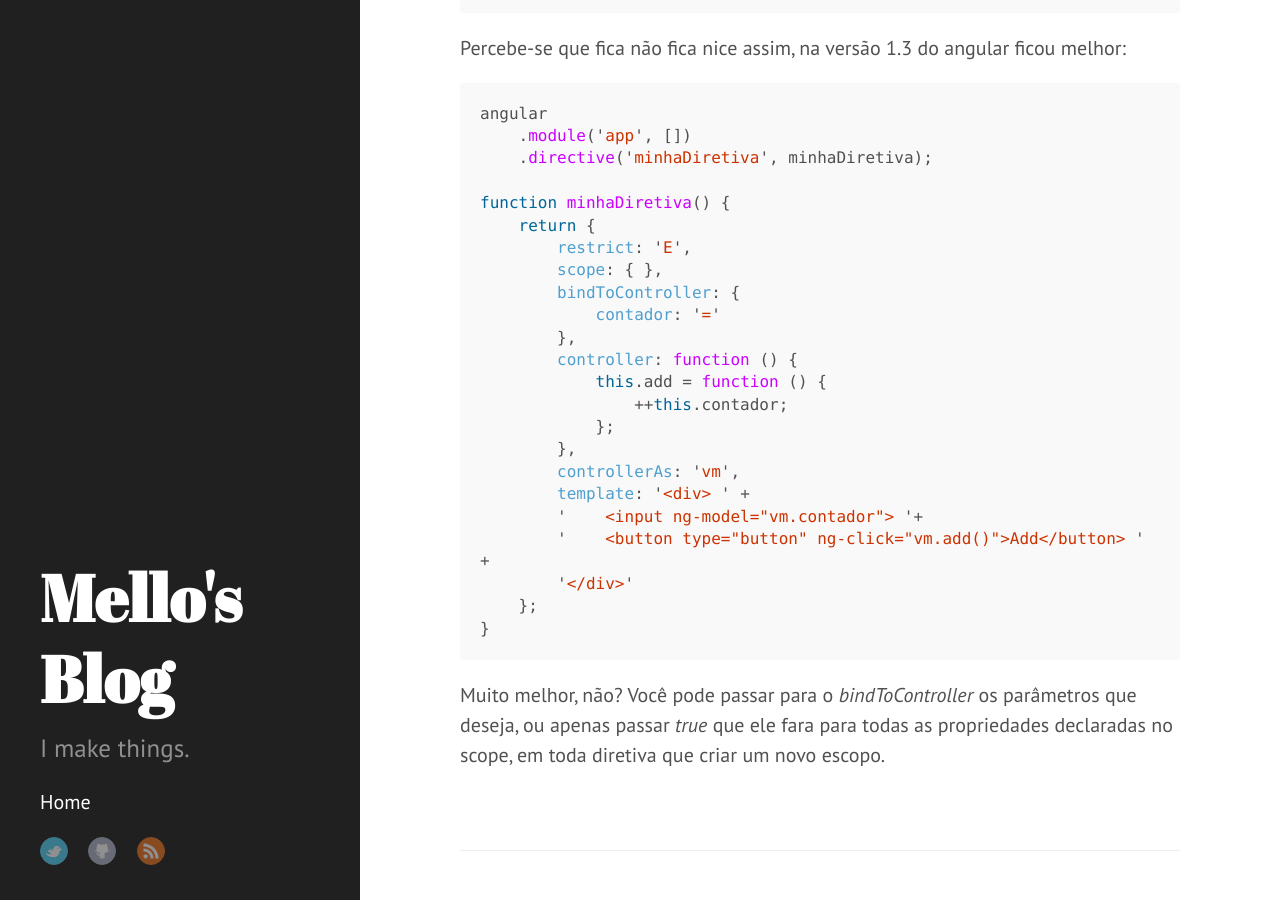
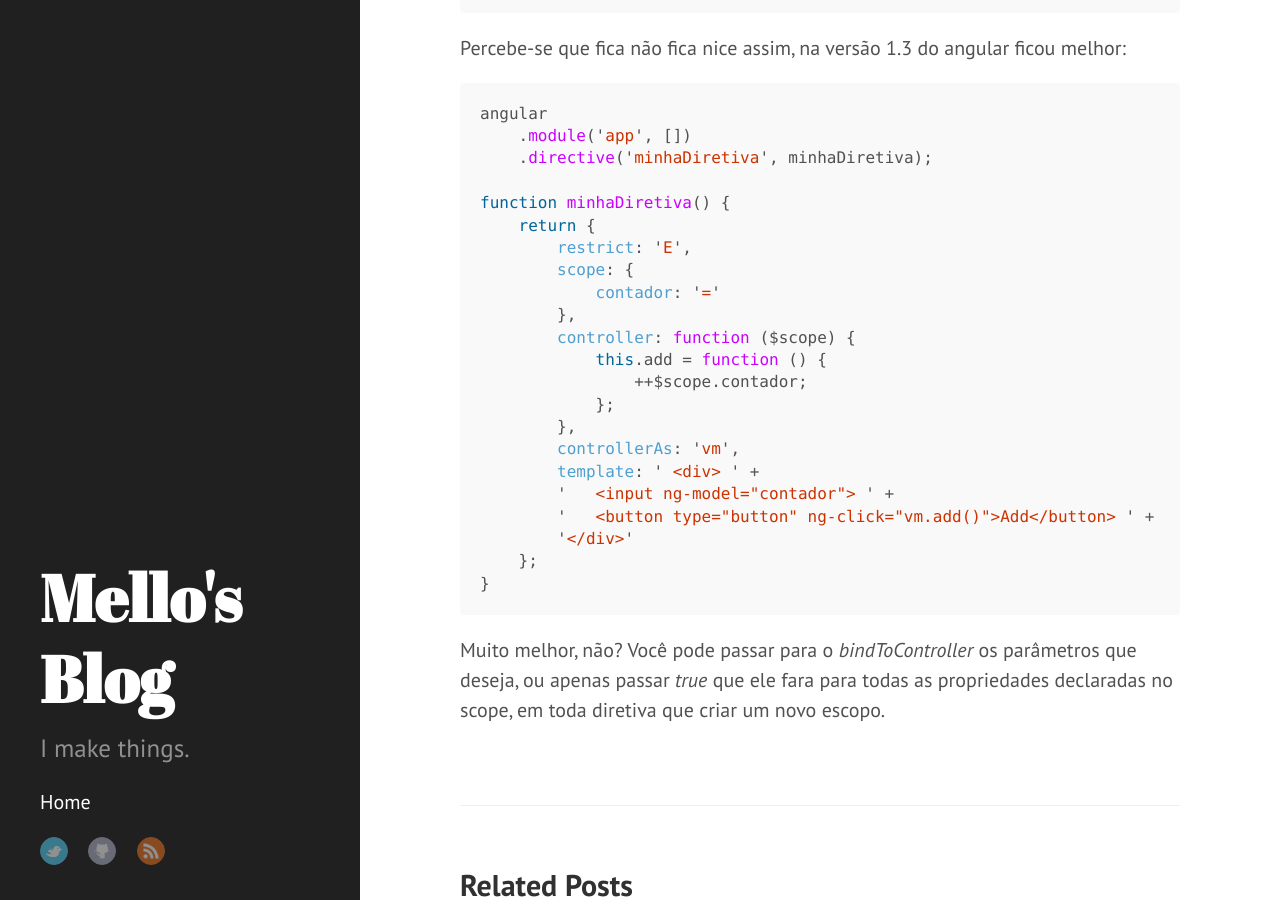
Before and after one commit to joaomello-zz/joaomello.github.io, a Jekyll site: the page built from _posts/2015-11-15-angular-bindtocontroller.markdown, in a window 1280 px wide and 900 px high, scrolled down 840 px. Built offline with Jekyll 4.4.1, drawn with Linux system fonts in a browser that asks for light colours.

Commit message:
Post update: Angular bindToController

```diff
--- a/_posts/2015-11-15-angular-bindtocontroller.markdown
+++ b/_posts/2015-11-15-angular-bindtocontroller.markdown
@@ -41,19 +41,18 @@ angular
 function minhaDiretiva() {
     return {
         restrict: 'E',
-        scope: { },
-        bindToController: {
+        scope: {
             contador: '='
         },
-        controller: function () {
+        controller: function ($scope) {
             this.add = function () {
-                ++this.contador;
+                ++$scope.contador;
             };
         },
         controllerAs: 'vm',
-        template: '<div> ' +
-        '    <input ng-model="vm.contador"> '+
-        '    <button type="button" ng-click="vm.add()">Add</button> ' +
+        template: ' <div> ' +
+        '   <input ng-model="contador"> ' +
+        '   <button type="button" ng-click="vm.add()">Add</button> ' +
         '</div>'
     };
 }
```
